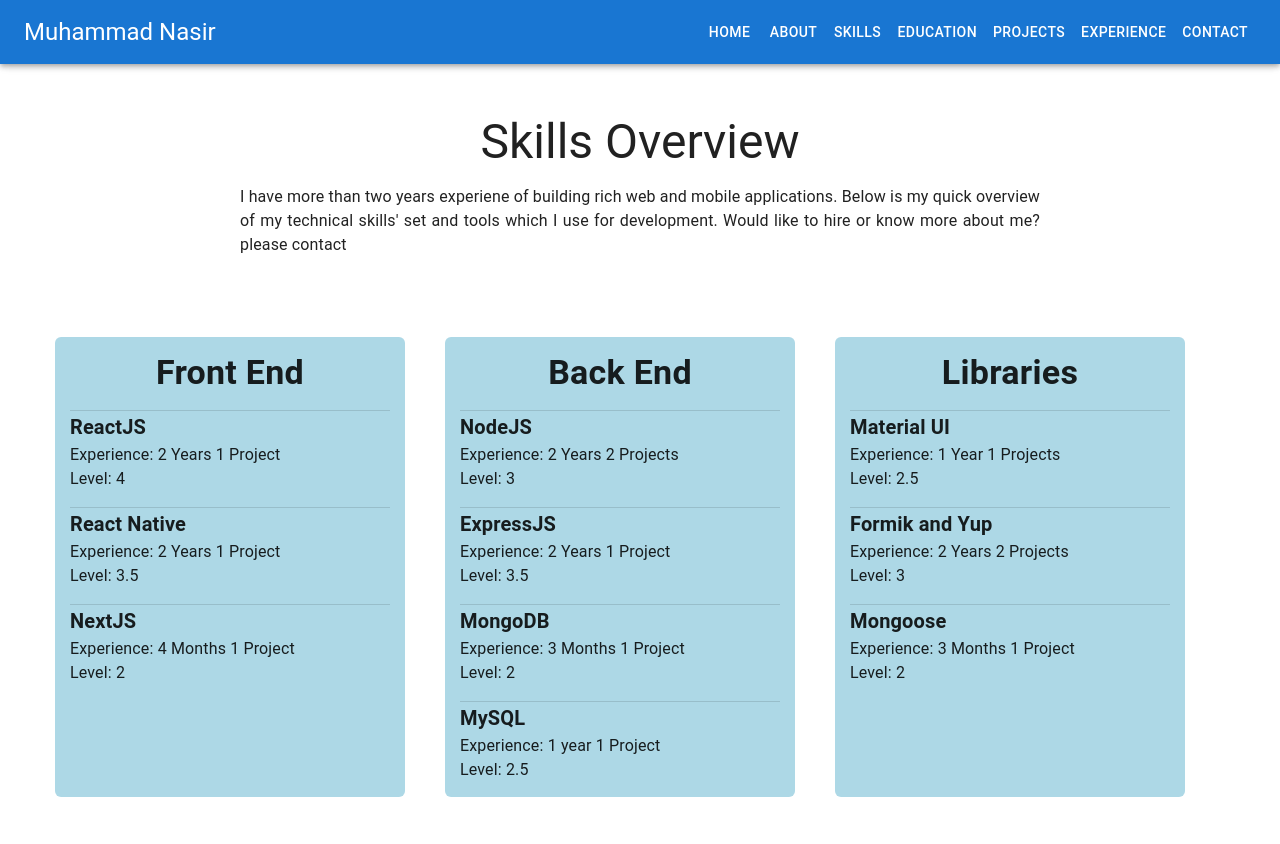
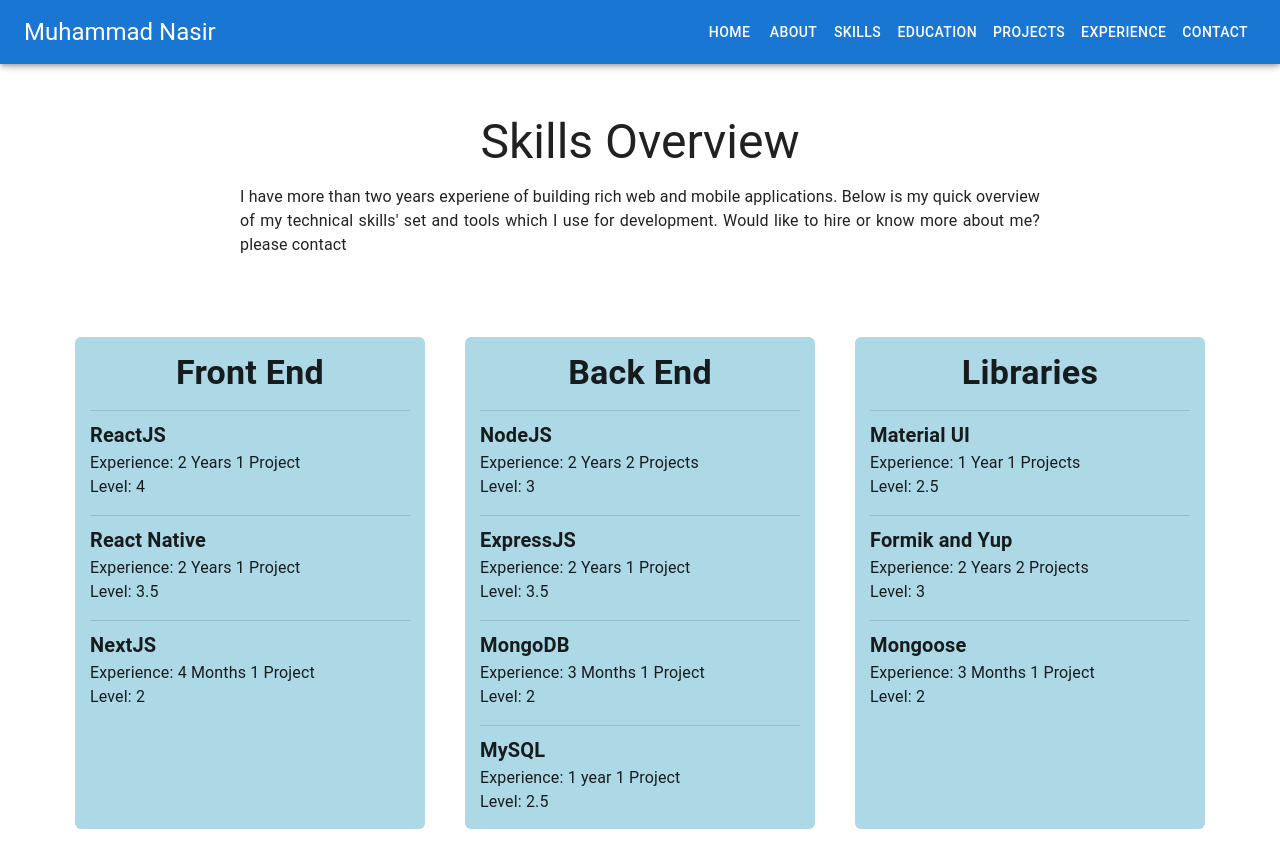
Before and after one commit to NasirKhatri/my-portfolio, a Next.js app: page /skills in a window 1280 px wide. Before the commit the page ends 812 px from the top, so only its background shows below. Built offline with nearby package versions, Linux system fonts and the light colour scheme.

Commit message:
Skill Page Layout Improved

```diff
--- a/src/app/skills/page.tsx
+++ b/src/app/skills/page.tsx
@@ -12,14 +12,14 @@
           I have more than two years experiene of building rich web and mobile applications. Below is my quick overview of my technical skills' set and tools which I use for development. Would like to hire or know more about me? please contact
         </Typography>
       </Grid>
-      <Grid item container xs={12} flexGrow={1} sx={{marginTop: "0px"}} rowSpacing={10}>
-        <Grid item xs={12} md={6} lg={4} sx={{display: "flex", flexDirection: "row", alignItems: "stretch"}}>
+      <Grid item container xs={12} flexGrow={1} sx={{marginTop: "0px", maxWidth: {xs: "800px", md: "1200px"}}} rowSpacing={10}>
+        <Grid item xs={12} md={6} lg={4} sx={{display: "flex", flexDirection: "row", alignItems: "stretch", justifyContent: "center"}}>
         <SkillCard data={data.skills[0]}/>
         </Grid>
-        <Grid item xs={12} md={6} lg={4} sx={{display: "flex", flexDirection: "row", alignItems: "stretch"}}>
+        <Grid item xs={12} md={6} lg={4} sx={{display: "flex", flexDirection: "row", alignItems: "stretch", justifyContent: "center"}}>
         <SkillCard data={data.skills[1]}/>
         </Grid>
-        <Grid item xs={12} md={6} lg={4} sx={{display: "flex", flexDirection: "row", alignItems: "stretch    "}}>
+        <Grid item xs={12} md={6} lg={4} sx={{display: "flex", flexDirection: "row", alignItems: "stretch", justifyContent: "center"}}>
         <SkillCard data={data.skills[2]}/>
         </Grid>
       </Grid>
--- a/src/components/SkillCard.tsx
+++ b/src/components/SkillCard.tsx
@@ -12,7 +12,7 @@
                     {
                         data.languages.map((lang: any) => (
                             <>
-                            <Divider sx={{p: "8px"}}/>
+                            <Divider sx={{p: "8px", marginBottom: "8px"}}/>
                             <Typography variant='h6' sx={{fontWeight: "bold"}}>{lang.name}</Typography>
                             <Typography variant='body1'>Experience: {lang.experience} {lang.Projects}</Typography>
                             <Typography variant='body1'>Level: {lang.Level}</Typography>
```
